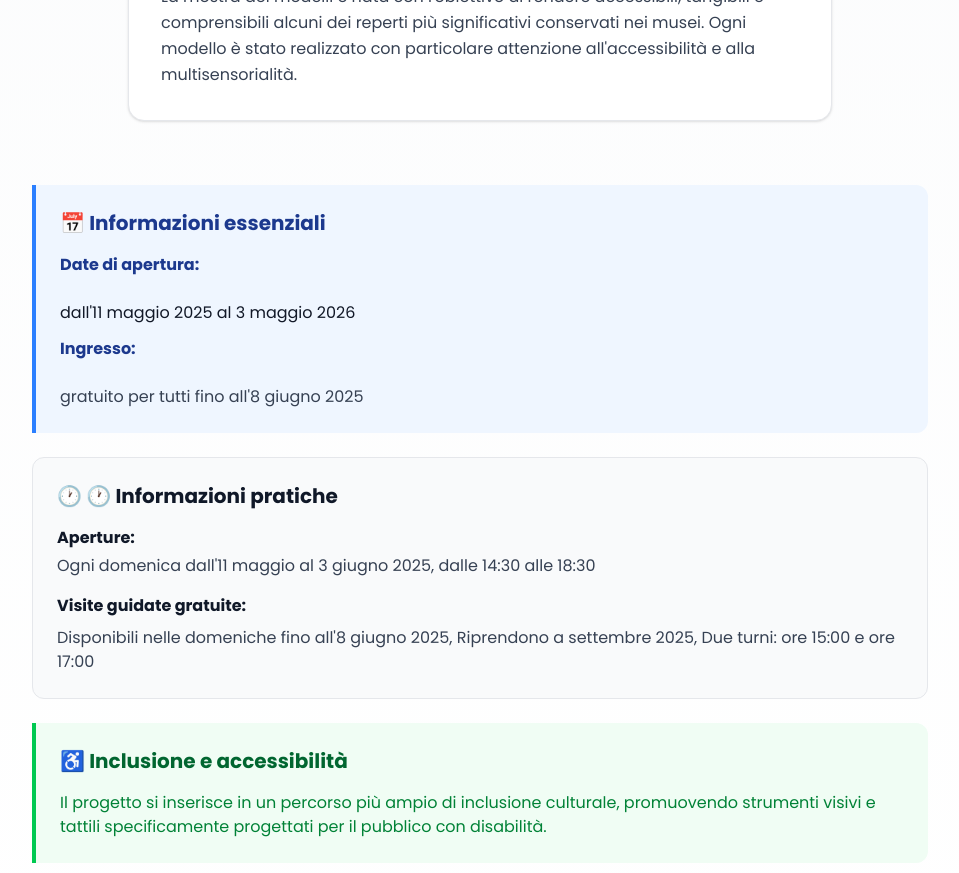
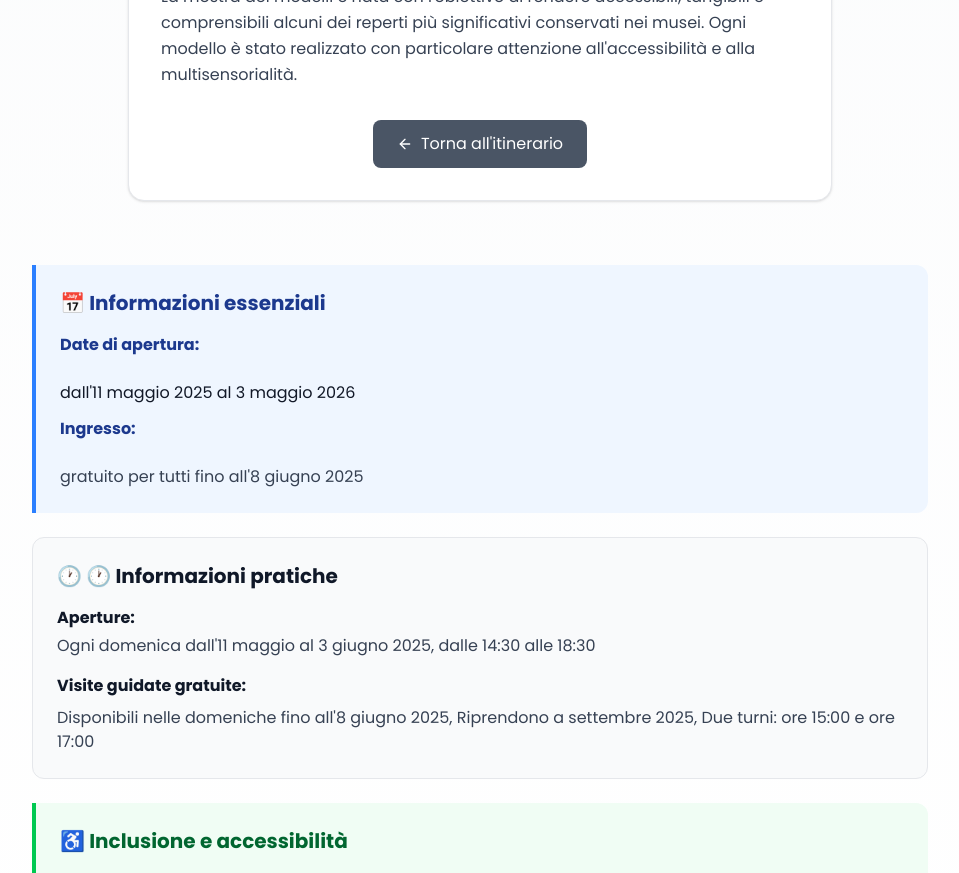
Before and after one commit to Gregoriounipd/itinerarimuseali, a Next.js app: page /progetto-mostra-modelli in a window 1280 px wide. Shown: the part 1060-1933 px from the top of the page, without its empty margins (160-1119 px from the left). Built offline with nearby package versions, Linux system fonts and the light colour scheme.

Commit message:
Aggiunto pulsante Torna all'itinerario nella pagina Mostra Modelli

```diff
--- a/pages/progetto-mostra-modelli.js
+++ b/pages/progetto-mostra-modelli.js
@@ -3,6 +3,8 @@ import { Volume2, PlayCircle, BookOpen } from "lucide-react";
 import { useState } from "react";
 import { usePageTranslation } from "@/hooks/usePageTranslation";
 import { t } from "i18next";
+import Link from "next/link";
+import { ChevronLeft, ArrowLeft } from "lucide-react";
 // Componente per formattare il testo con a capo
 const FormattedText = ({ text, className = "" }) => {
   if (!text) return null;
@@ -130,6 +132,15 @@ export default function ProgettoMostraModelli() {
               <div className="text-gray-700 dark:text-gray-300 leading-relaxed">
                 <FormattedText text={texts.paragraph4} />
               </div>
+            </div>          {/* PULSANTE PER TORNARE ALL'ITINERARIO - SOTTO IL TESTO CENTRALE */}
+            <div className="flex justify-center mt-8 w-full">
+              <a
+                href="https://www.itinerariaccessibili.com/itinerario/ed9b295c-13d1-4ab5-a620-2294c8d3fac9"
+                className="inline-flex items-center gap-2 bg-gray-600 text-white hover:bg-gray-700 px-6 py-3 rounded-lg font-medium transition-colors"
+              >
+                <ArrowLeft className="w-4 h-4" />
+                Torna all'itinerario
+              </a>
             </div>
           </div>
 
@@ -162,6 +173,7 @@ export default function ProgettoMostraModelli() {
           </div>
         </div>
       </div>
+
 
       {/* INFORMAZIONI MOSTRA */}
       <div className="max-w-4xl mx-auto space-y-6">
```
